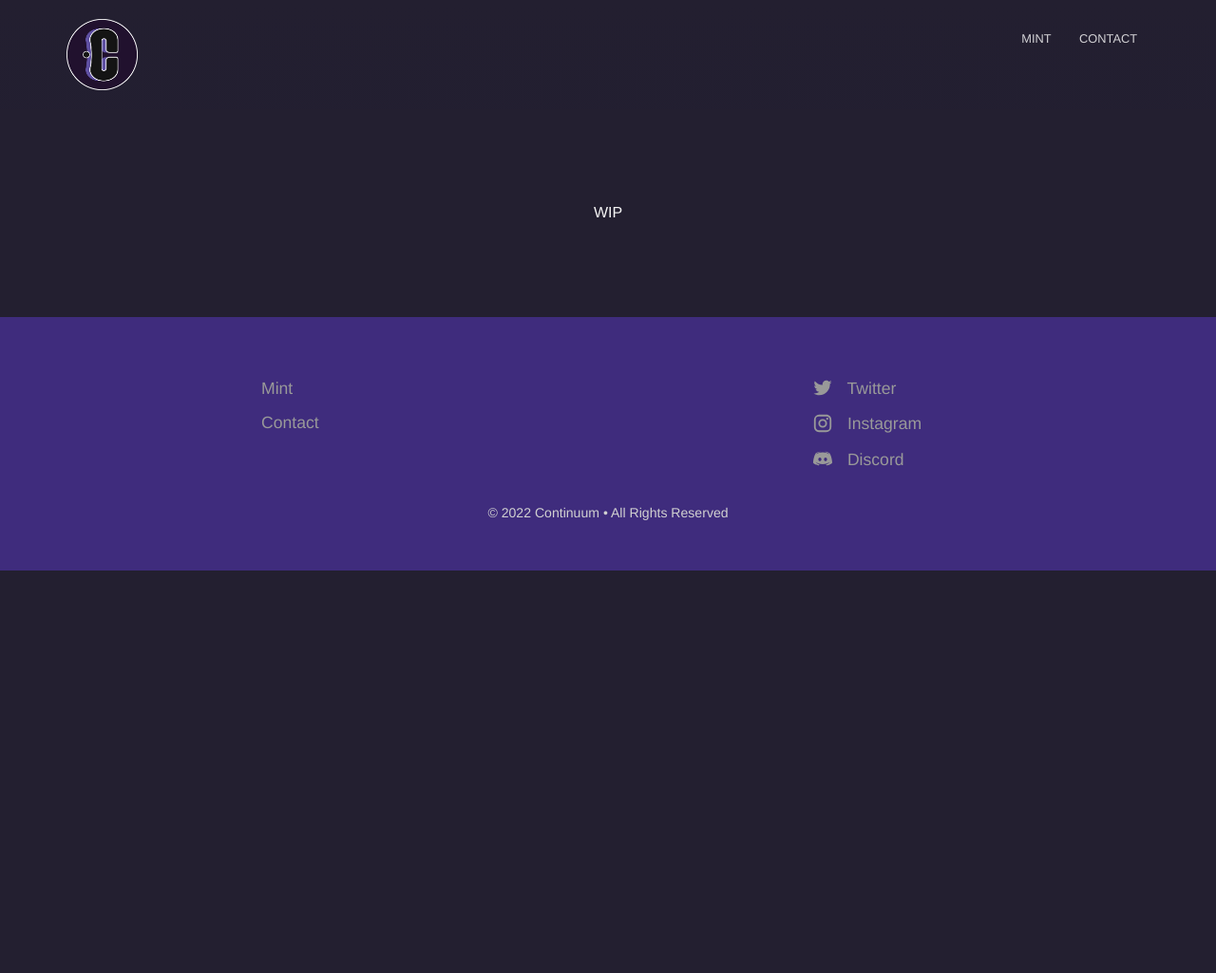
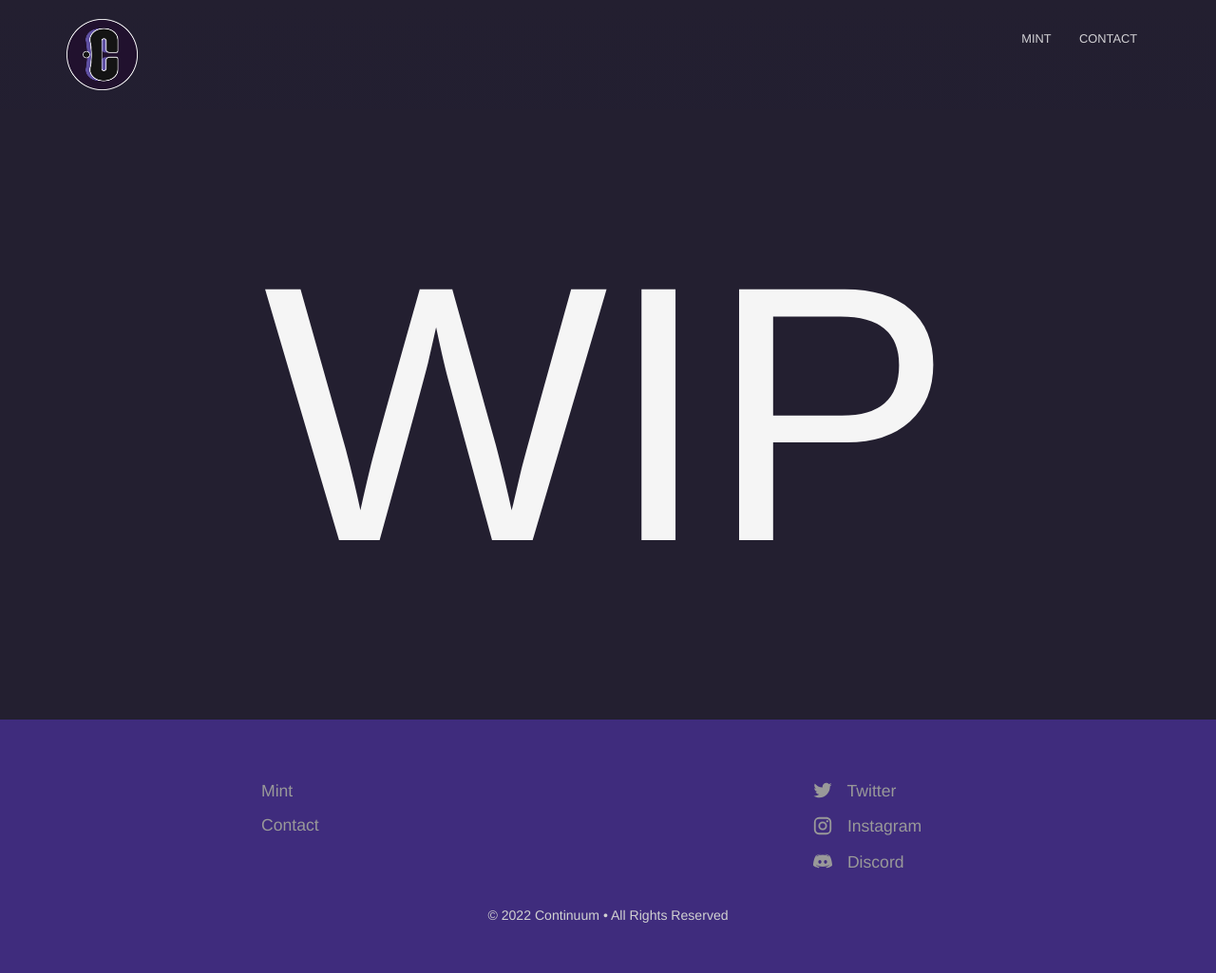
Before and after one commit to Temperedfire/continuum, a Jekyll site: the page built from index.html, in a window 1280 px wide. Shown: the whole page at 95% size. Built offline with Jekyll 4.4.1, drawn with Linux system fonts in a browser that asks for light colours; before the commit the page ends 900 px from its top, so only the background shows below that.

Commit message:
layout.scss Update

```diff
--- a/_sass/layout.scss
+++ b/_sass/layout.scss
@@ -51,7 +51,7 @@ header {
 
 .header-wip	{
 	color: #f5f5f5;
-	font-size: 72;
+	font-size: 24em;
 }
 
 .content {
```
